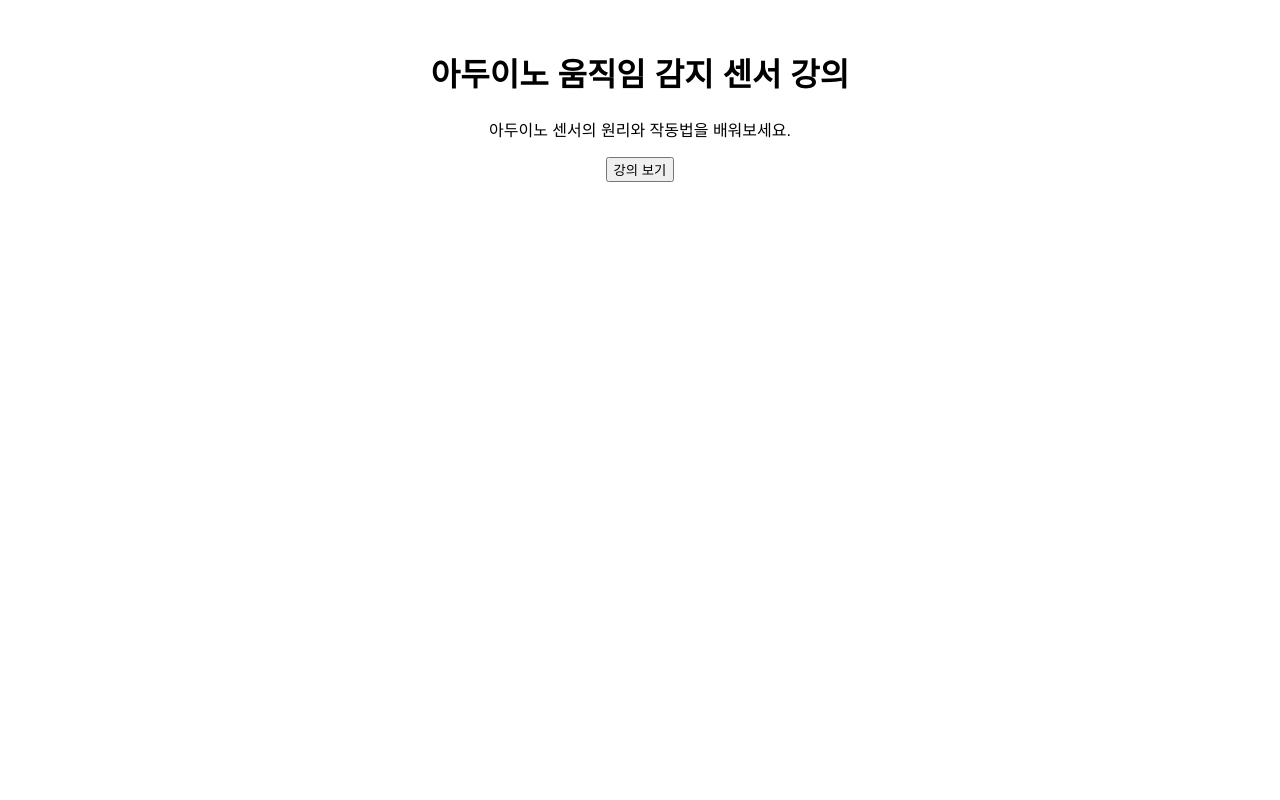
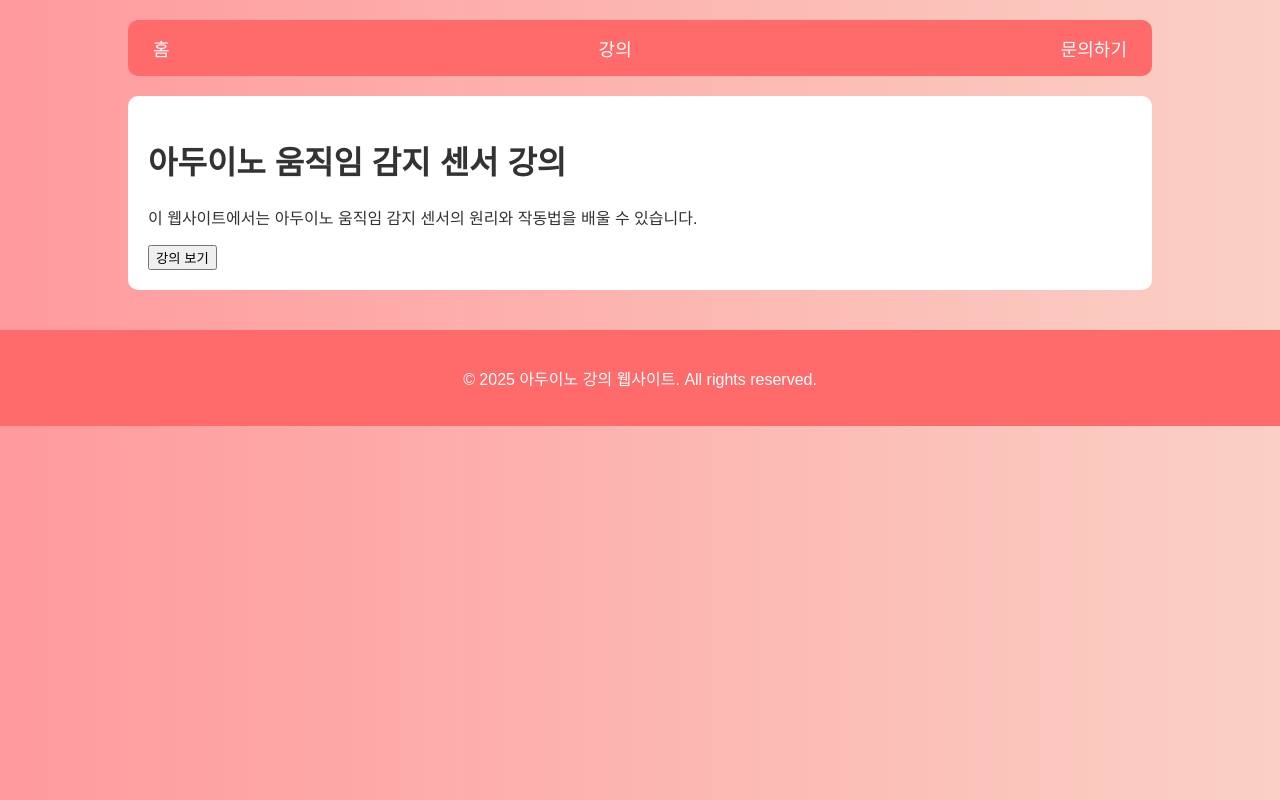
Before and after one commit to ShinChang-seop/testtest, a plain HTML site: page index.html in a window 1280 px wide. Drawn offline with Linux system fonts and the light colour scheme.

Commit message:
Update index.html

```diff
--- a/index.html
+++ b/index.html
@@ -5,38 +5,92 @@
     <meta name="viewport" content="width=device-width, initial-scale=1.0">
     <title>아두이노 움직임 감지 센서 강의</title>
     <style>
-        body { font-family: Arial, sans-serif; text-align: center; padding: 20px; }
-        .container { max-width: 800px; margin: auto; }
-        .lecture { border: 1px solid #ddd; padding: 10px; margin: 10px 0; border-radius: 5px; }
-        .lecture h3 { margin: 0; }
+        body {
+            font-family: Arial, sans-serif;
+            background: linear-gradient(to right, #ff9a9e, #fad0c4);
+            color: #333;
+            margin: 0;
+            padding: 0;
+        }
+        .container {
+            width: 80%;
+            margin: auto;
+            padding: 20px;
+        }
+        .navbar {
+            display: flex;
+            justify-content: space-between;
+            background-color: #ff6b6b;
+            padding: 15px;
+            border-radius: 10px;
+        }
+        .navbar a {
+            color: white;
+            text-decoration: none;
+            font-size: 18px;
+            margin: 0 10px;
+        }
+        .content {
+            background: white;
+            padding: 20px;
+            border-radius: 10px;
+            margin-top: 20px;
+        }
+        .checkbox-group label {
+            display: block;
+            margin-top: 10px;
+        }
+        .footer {
+            text-align: center;
+            padding: 20px;
+            background-color: #ff6b6b;
+            color: white;
+            margin-top: 20px;
+        }
     </style>
 </head>
 <body>
     <div class="container">
-        <h1>아두이노 움직임 감지 센서 강의</h1>
-        <p>아두이노 센서의 원리와 작동법을 배워보세요.</p>
-        <button onclick="showLectures()">강의 보기</button>
+        <div class="navbar">
+            <a href="#home">홈</a>
+            <a href="#lesson">강의</a>
+            <a href="#contact">문의하기</a>
+        </div>
 
-        <div id="lecture-list"></div>
+        <div id="home" class="content">
+            <h1>아두이노 움직임 감지 센서 강의</h1>
+            <p>이 웹사이트에서는 아두이노 움직임 감지 센서의 원리와 작동법을 배울 수 있습니다.</p>
+            <button onclick="navigate('lesson')">강의 보기</button>
+        </div>
+
+        <div id="lesson" class="content" style="display:none;">
+            <h2>강의 목록</h2>
+            <div class="checkbox-group">
+                <label><input type="checkbox"> 움직임 감지 센서 개요</label>
+                <label><input type="checkbox"> 아두이노와 센서 연결</label>
+                <label><input type="checkbox"> 코드 작성 및 테스트</label>
+            </div>
+            <button onclick="navigate('home')">뒤로가기</button>
+        </div>
+
+        <div id="contact" class="content" style="display:none;">
+            <h2>문의하기</h2>
+            <p>문의사항이 있으면 아래 링크를 클릭하세요.</p>
+            <a href="mailto:help@arduino.com">이메일 보내기</a>
+            <button onclick="navigate('home')">뒤로가기</button>
+        </div>
+    </div>
+
+    <div class="footer">
+        <p>© 2025 아두이노 강의 웹사이트. All rights reserved.</p>
     </div>
 
     <script>
-        const lectures = [
-            { title: "아두이노란?", description: "아두이노의 기본 개념과 사용법" },
-            { title: "움직임 감지 센서 소개", description: "PIR 센서와 초음파 센서의 원리" },
-            { title: "센서와 아두이노 연결하기", description: "센서와 아두이노 보드 연결 방법" },
-            { title: "센서 데이터 처리", description: "센서 데이터를 코드로 처리하는 방법" }
-        ];
-
-        function showLectures() {
-            const list = document.getElementById("lecture-list");
-            list.innerHTML = "";
-            lectures.forEach(lecture => {
-                const div = document.createElement("div");
-                div.className = "lecture";
-                div.innerHTML = `<h3>${lecture.title}</h3><p>${lecture.description}</p>`;
-                list.appendChild(div);
-            });
+        function navigate(section) {
+            document.getElementById('home').style.display = 'none';
+            document.getElementById('lesson').style.display = 'none';
+            document.getElementById('contact').style.display = 'none';
+            document.getElementById(section).style.display = 'block';
         }
     </script>
 </body>
```
